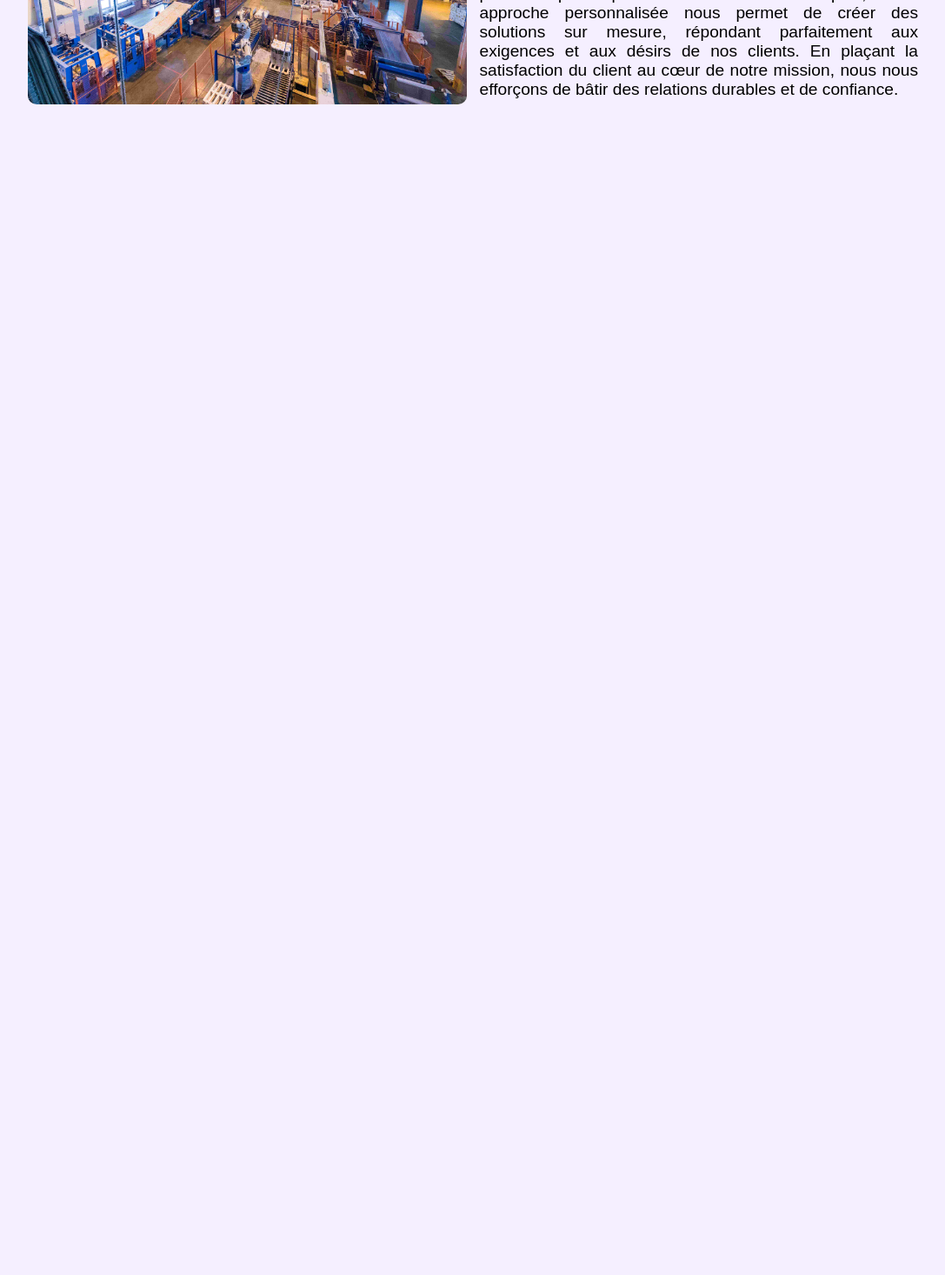
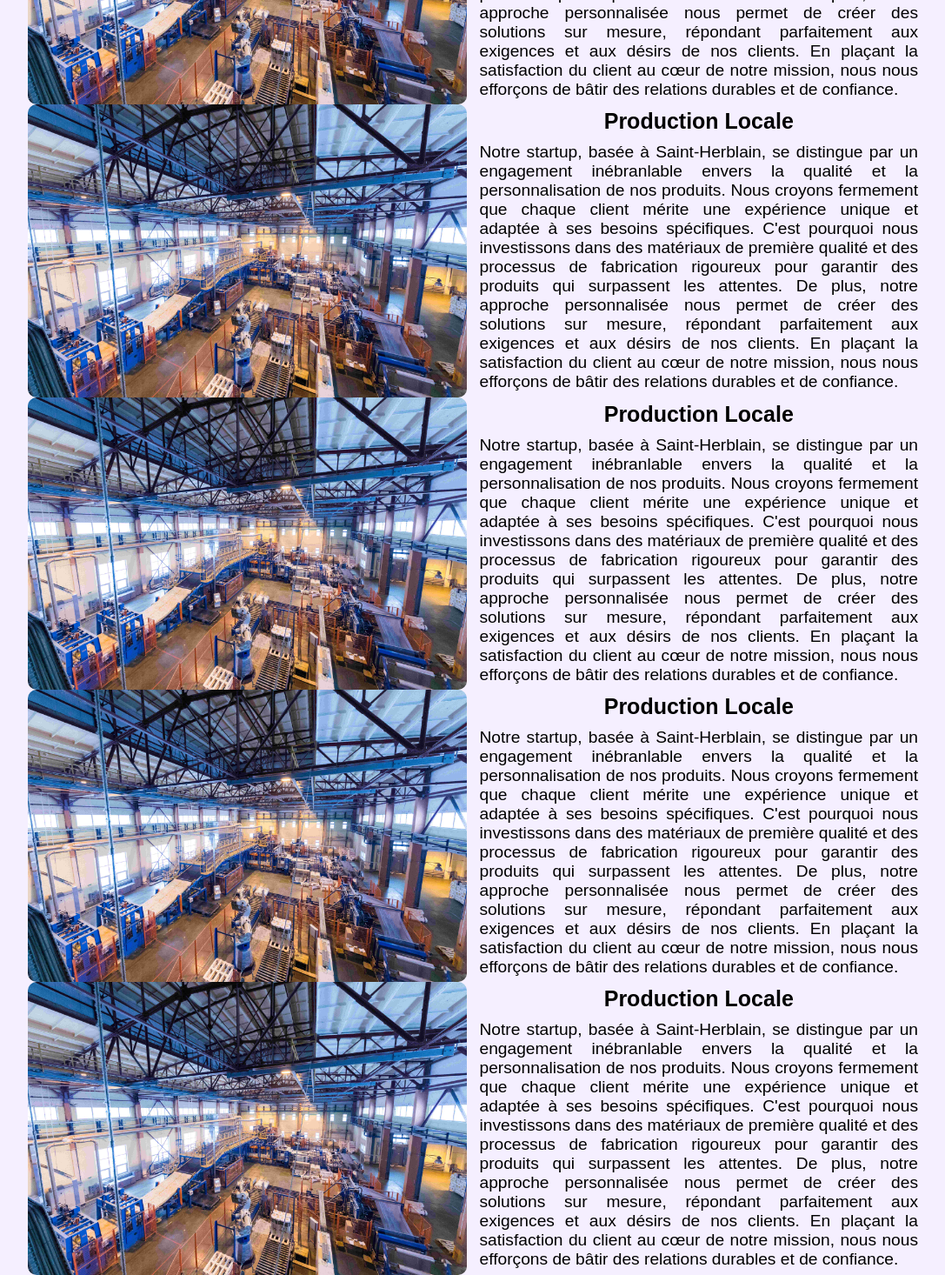
Before and after one commit to JeanComeC/SpinFlash, a plain HTML site: page index.html in a window 1280 px wide. Shown: the part 300-1766 px from the top of the page at 87% size, without its empty margins (96-1183 px from the left). Before the commit the page ends 800 px from the top, so only its background shows below. Drawn offline with nearby package versions, Linux system fonts and the light colour scheme; a web font is replaced by a local one.

Commit message:
Optimisation Navbar

```diff
--- a/index.html
+++ b/index.html
@@ -12,7 +12,8 @@
     />
   </head>
   <body>
-    <nav class="navbar">
+    <nav>
+      <div class="navbar">
         <div class="navContent">
           <div class="titre">
             <a href="index.html">SPINFLASH</a>
@@ -42,7 +43,7 @@
             </ul>
           </div>
         </div>
-    </nav>
+      </div>
       <ul class="liensTel menu-inactif">
         <li>
           <p
@@ -109,8 +110,101 @@
           </a>
         </li>
       </ul>
+    </nav>
     <!-- CORPS DU SITE -->
     <div class="corps">
+      <div class="card">
+        <img
+          src="img/factory-workshop-interior-machines-glass-production-background-compressed.jpg"
+          alt="Notre Usine De Saint Herblain"
+          loading="lazy"
+        />
+        <div class="content">
+          <h3>Production Locale</h3>
+          <p>
+            Notre startup, basée à Saint-Herblain, se distingue par un
+            engagement inébranlable envers la qualité et la personnalisation de
+            nos produits. Nous croyons fermement que chaque client mérite une
+            expérience unique et adaptée à ses besoins spécifiques. C'est
+            pourquoi nous investissons dans des matériaux de première qualité et
+            des processus de fabrication rigoureux pour garantir des produits
+            qui surpassent les attentes. De plus, notre approche personnalisée
+            nous permet de créer des solutions sur mesure, répondant
+            parfaitement aux exigences et aux désirs de nos clients. En plaçant
+            la satisfaction du client au cœur de notre mission, nous nous
+            efforçons de bâtir des relations durables et de confiance.
+          </p>
+        </div>
+      </div>
+      <div class="card">
+        <img
+          src="img/factory-workshop-interior-machines-glass-production-background-compressed.jpg"
+          alt="Notre Usine De Saint Herblain"
+          loading="lazy"
+        />
+        <div class="content">
+          <h3>Production Locale</h3>
+          <p>
+            Notre startup, basée à Saint-Herblain, se distingue par un
+            engagement inébranlable envers la qualité et la personnalisation de
+            nos produits. Nous croyons fermement que chaque client mérite une
+            expérience unique et adaptée à ses besoins spécifiques. C'est
+            pourquoi nous investissons dans des matériaux de première qualité et
+            des processus de fabrication rigoureux pour garantir des produits
+            qui surpassent les attentes. De plus, notre approche personnalisée
+            nous permet de créer des solutions sur mesure, répondant
+            parfaitement aux exigences et aux désirs de nos clients. En plaçant
+            la satisfaction du client au cœur de notre mission, nous nous
+            efforçons de bâtir des relations durables et de confiance.
+          </p>
+        </div>
+      </div>
+      <div class="card">
+        <img
+          src="img/factory-workshop-interior-machines-glass-production-background-compressed.jpg"
+          alt="Notre Usine De Saint Herblain"
+          loading="lazy"
+        />
+        <div class="content">
+          <h3>Production Locale</h3>
+          <p>
+            Notre startup, basée à Saint-Herblain, se distingue par un
+            engagement inébranlable envers la qualité et la personnalisation de
+            nos produits. Nous croyons fermement que chaque client mérite une
+            expérience unique et adaptée à ses besoins spécifiques. C'est
+            pourquoi nous investissons dans des matériaux de première qualité et
+            des processus de fabrication rigoureux pour garantir des produits
+            qui surpassent les attentes. De plus, notre approche personnalisée
+            nous permet de créer des solutions sur mesure, répondant
+            parfaitement aux exigences et aux désirs de nos clients. En plaçant
+            la satisfaction du client au cœur de notre mission, nous nous
+            efforçons de bâtir des relations durables et de confiance.
+          </p>
+        </div>
+      </div>
+      <div class="card">
+        <img
+          src="img/factory-workshop-interior-machines-glass-production-background-compressed.jpg"
+          alt="Notre Usine De Saint Herblain"
+          loading="lazy"
+        />
+        <div class="content">
+          <h3>Production Locale</h3>
+          <p>
+            Notre startup, basée à Saint-Herblain, se distingue par un
+            engagement inébranlable envers la qualité et la personnalisation de
+            nos produits. Nous croyons fermement que chaque client mérite une
+            expérience unique et adaptée à ses besoins spécifiques. C'est
+            pourquoi nous investissons dans des matériaux de première qualité et
+            des processus de fabrication rigoureux pour garantir des produits
+            qui surpassent les attentes. De plus, notre approche personnalisée
+            nous permet de créer des solutions sur mesure, répondant
+            parfaitement aux exigences et aux désirs de nos clients. En plaçant
+            la satisfaction du client au cœur de notre mission, nous nous
+            efforçons de bâtir des relations durables et de confiance.
+          </p>
+        </div>
+      </div>
       <div class="card">
         <img
           src="img/factory-workshop-interior-machines-glass-production-background-compressed.jpg"
--- a/navbar.css
+++ b/navbar.css
@@ -11,7 +11,7 @@ body {
   font-family: "Arial";
 }
 
-nav {
+.navbar {
   width: 100vw - 40px;
   background: rgba(6, 88, 182, 0.5) url("img/3920.jpg");
   background-size: cover;
```
Lines whose indentation alone changed are shown as unchanged.
